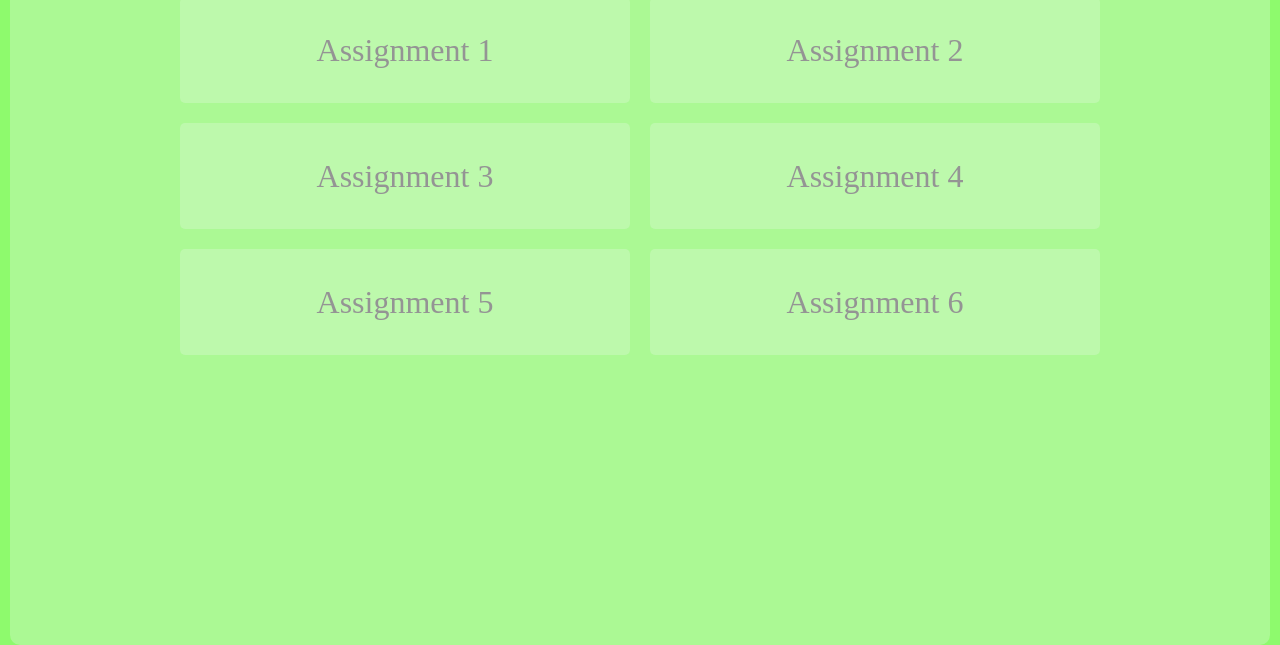
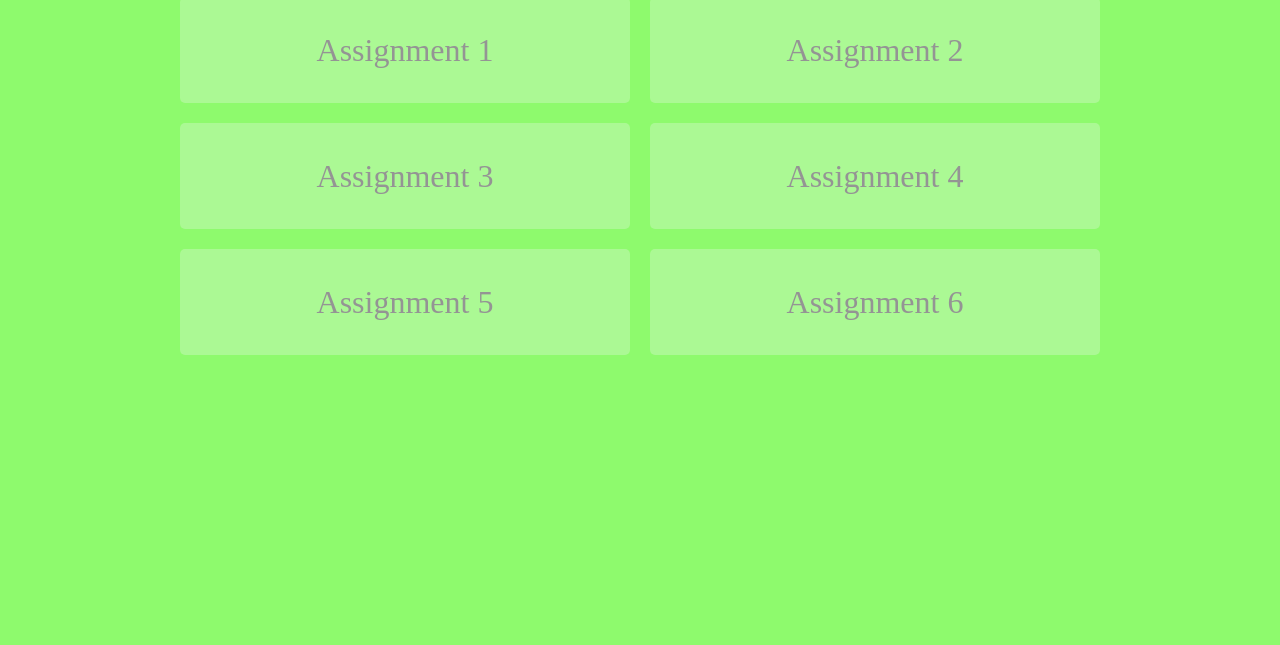
Before and after one commit to Chukstev/CSS, a plain HTML site: page index.html in a window 1280 px wide. Shown: the part 725-1370 px from the top of the page. After the commit the page ends 1080 px from the top, so only its background shows below. Drawn offline with Linux system fonts and the light colour scheme; a web font is replaced by a local one.

Commit message:
Update index.html

```diff
--- a/index.html
+++ b/index.html
@@ -34,10 +34,9 @@
         }
       }
       main {
-        background-color: rgba(219, 247, 211, 0.382);
         border-radius: 10px;
         width: 100%;
-        height: 1360px;
+        height: auto;
         text-align: center;
         padding: 40px;
       }
```
